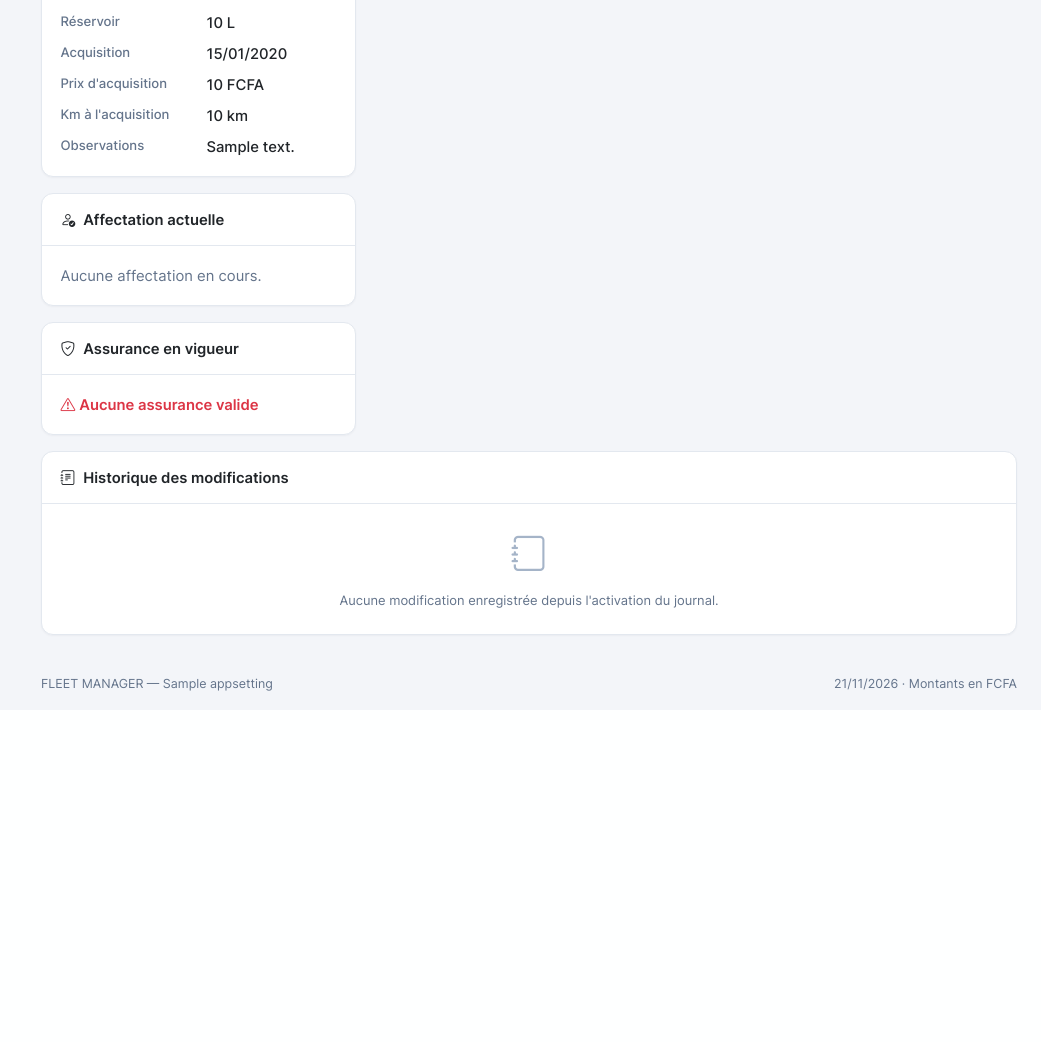
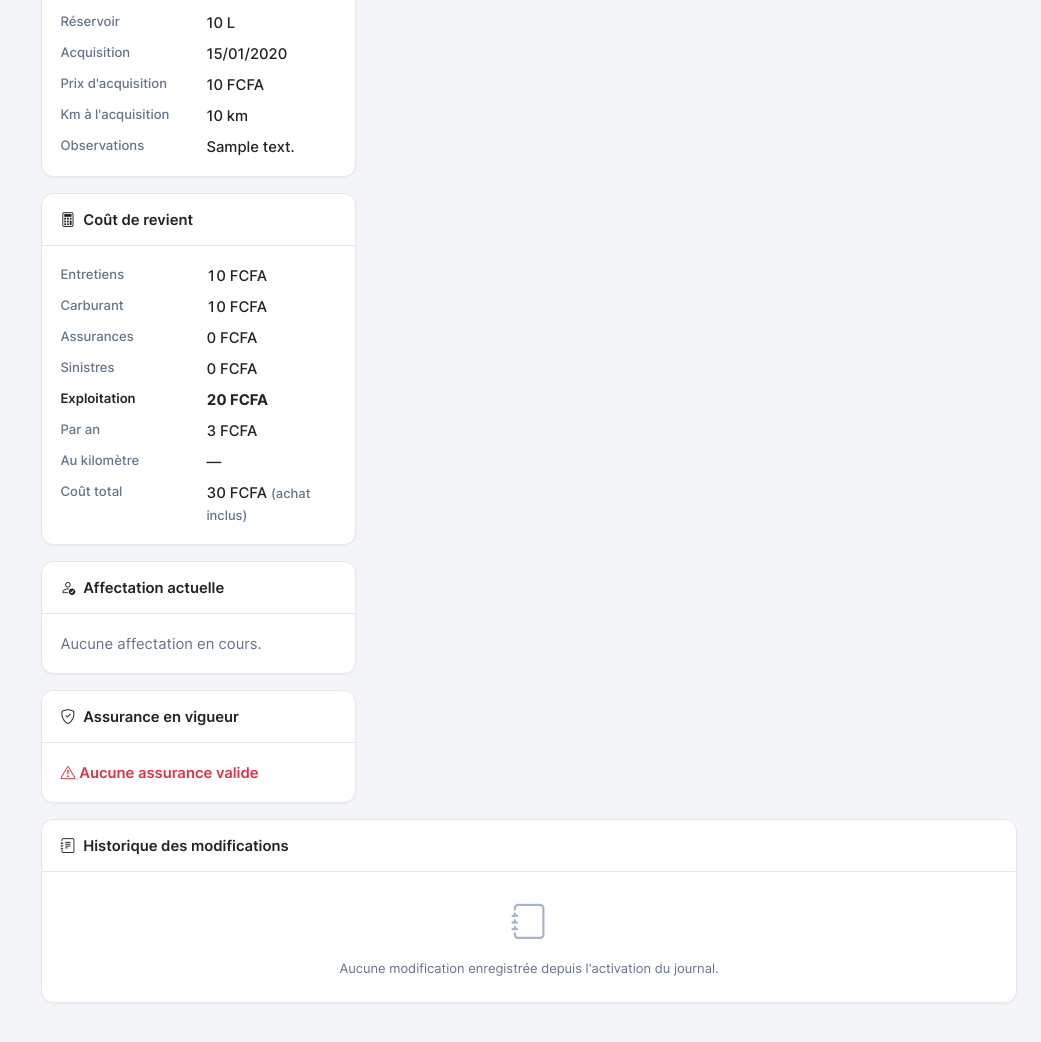
Before and after one commit to fabbxss0/fleet_manager, a Django app: page /vehicules/1/ in a window 1280 px wide. Shown: the part 828-1870 px from the top of the page, without its empty margins (239-1280 px from the left). Before the commit the page ends 1519 px from the top, so only its background shows below. Run offline with Django 5.2, Linux system fonts and the light colour scheme; a user stored in the database is signed in; tables that the repository leaves empty hold one stand-in row (values such as "Sample post"); grey boxes marked "Sample" are stand-in pictures; data that the repository does not hold is empty; some libraries are stand-ins or nearby versions.

Commit message:
Ajoute le coût de revient par véhicule
Achat, entretien, carburant, assurance et sinistres ; coût annuel et au km ;
signalement des véhicules dont l'exploitation dépasse 30 % du prix d'achat par an.
Page dédiée avec graphique empilé, carte sur la fiche véhicule et rapport.

Co-Authored-By: Claude Opus 5.5 <noreply@anthropic.com>
Claude-Session: https://claude.ai/code/session_012AKxnS4hZeYLTiQGd3PXGo

```diff
--- a/reports/services.py
+++ b/reports/services.py
@@ -187,6 +187,22 @@ def report_claims(date_from, date_to):
     return [detail, types]
 
 
+def report_costs(date_from, date_to):
+    from vehicles.costs import fleet_costs, fleet_totals
+
+    rows = fleet_costs()
+    t = fleet_totals(rows)
+    data = [[r["vehicle"].registration_number, f"{r['vehicle'].brand} {r['vehicle'].model}", r["acquisition"],
+             r["maintenance"], r["fuel"], r["insurance"], r["claims"], r["operating"], r["km"],
+             r["per_km"] if r["per_km"] is not None else "—", "À étudier" if r["to_review"] else "—"] for r in rows]
+    return [Section("Coût de revient par véhicule (depuis l'acquisition)",
+                    ["Immatriculation", "Véhicule", "Achat", "Entretien", "Carburant", "Assurance", "Sinistres",
+                     "Exploitation", "Km parcourus", "Coût / km", "Avis"], data,
+                    ["Total", f"{len(rows)} véhicule(s)", t["acquisition"], t["maintenance"], t["fuel"], t["insurance"],
+                     t["claims"], t["operating"], t["km"], t["per_km"] or "—", ""],
+                    money_columns=(2, 3, 4, 5, 6, 7, 9), number_columns=(8,))]
+
+
 def report_general(date_from, date_to):
     from dashboard.services import get_kpis
 
@@ -232,6 +248,7 @@ REPORTS = {
     "assurances": ("Situation des assurances", "Polices et échéances (période = date d'expiration).", "shield-check", report_insurances, True),
     "carburant": ("Carburant et consommation", "Pleins, litres, dépenses et L/100 km (période = date du plein).", "fuel-pump", report_fuel, True),
     "sinistres": ("Sinistres et accidents", "Sinistres, indemnités et reste à charge (période = date du sinistre).", "exclamation-diamond", report_claims, True),
+    "couts": ("Coût de revient des véhicules", "Achat, entretien, carburant, assurance, sinistres et coût au km.", "calculator", report_costs, False),
     "depenses": ("Dépenses d'entretien", "Coûts par véhicule et par type d'intervention.", "cash-coin", report_expenses, True),
 }
 
--- a/templates/vehicles/vehicle_detail.html
+++ b/templates/vehicles/vehicle_detail.html
@@ -54,6 +54,19 @@
         <dt>Prix d'acquisition</dt><dd>{{ v.acquisition_price|fcfa }}</dd>
         <dt>Km à l'acquisition</dt><dd>{{ v.acquisition_mileage|km }}</dd>
         <dt>Observations</dt><dd>{{ v.notes|default:"—"|linebreaksbr }}</dd>
+      </dl>
+    </div></div>
+    <div class="card mb-3"><div class="card-header"><i class="bi bi-calculator"></i> Coût de revient
+      {% if costs.to_review %}<span class="badge badge-soft-danger card-actions">À étudier</span>{% endif %}</div><div class="card-body">
+      <dl class="fm-dl">
+        <dt>Entretiens</dt><dd class="tabular">{{ costs.maintenance|fcfa }}</dd>
+        <dt>Carburant</dt><dd class="tabular">{{ costs.fuel|fcfa }}</dd>
+        <dt>Assurances</dt><dd class="tabular">{{ costs.insurance|fcfa }}</dd>
+        <dt>Sinistres</dt><dd class="tabular">{{ costs.claims|fcfa }}</dd>
+        <dt class="fw-semibold text-dark">Exploitation</dt><dd class="fw-bold tabular">{{ costs.operating|fcfa }}</dd>
+        <dt>Par an</dt><dd class="tabular">{% if costs.annual_operating %}{{ costs.annual_operating|fcfa }}{% else %}—{% endif %}</dd>
+        <dt>Au kilomètre</dt><dd class="tabular">{% if costs.per_km %}{{ costs.per_km|fcfa }}/km{% else %}—{% endif %}</dd>
+        <dt>Coût total</dt><dd class="tabular">{{ costs.total|fcfa }} <span class="small text-muted">(achat inclus)</span></dd>
       </dl>
     </div></div>
     <div class="card mb-3"><div class="card-header"><i class="bi bi-person-check"></i> Affectation actuelle</div><div class="card-body">
--- a/templates/vehicles/vehicle_list.html
+++ b/templates/vehicles/vehicle_list.html
@@ -8,7 +8,8 @@
       <a href="?status={{ value }}" class="fm-chip {% if current_filters.status == value %}active{% endif %}">{{ label }}<span class="n">{{ status_counts|get_item:value }}</span></a>
     {% endfor %}
   </div>
-  <a href="{% url 'vehicles:create' %}" class="btn btn-primary ms-auto"><i class="bi bi-plus-lg me-1"></i>Ajouter un véhicule</a>
+  <a href="{% url 'vehicles:costs' %}" class="btn btn-light ms-auto"><i class="bi bi-calculator me-1"></i>Coût de revient</a>
+  <a href="{% url 'vehicles:create' %}" class="btn btn-primary"><i class="bi bi-plus-lg me-1"></i>Ajouter un véhicule</a>
 </div>
 <div class="card">
   <form class="fm-toolbar js-autofilter" method="get">
--- /dev/null
+++ b/vehicles/costs.py
@@ -0,0 +1,64 @@
+"""
+Coût de revient (coût total de possession) des véhicules.
+
+    Coût d'exploitation = entretiens + carburant + assurances + sinistres (reste à charge)
+    Coût total          = prix d'acquisition + coût d'exploitation
+    Coût au km          = coût d'exploitation / km parcourus depuis l'acquisition
+
+Un véhicule dont le coût d'exploitation annuel dépasse 30 % de son prix
+d'achat est signalé « à étudier » : il peut devenir plus rentable de le remplacer.
+"""
+from decimal import Decimal
+
+from django.db.models import Sum
+from django.utils import timezone
+
+from .models import Vehicle
+
+REVIEW_RATIO = Decimal("0.30")
+
+
+def _sum(queryset, field):
+    return queryset.aggregate(total=Sum(field))["total"] or Decimal(0)
+
+
+def vehicle_costs(vehicle):
+    """Détail des coûts d'un véhicule depuis son acquisition."""
+    from claims.services import net_cost_for_vehicle
+
+    maintenance = _sum(vehicle.maintenances.exclude(status="ANNULE"), "cost")
+    fuel = _sum(vehicle.fuel_entries.all(), "total_amount")
+    insurance = _sum(vehicle.insurances.all(), "premium")
+    claims = Decimal(net_cost_for_vehicle(vehicle))
+    operating = maintenance + fuel + insurance + claims
+    km = max(vehicle.mileage - vehicle.acquisition_mileage, 0)
+    days = max((timezone.localdate() - vehicle.acquisition_date).days, 1)
+    years = Decimal(days) / Decimal("365.25")
+    annual = (operating / years).quantize(Decimal("1")) if years >= Decimal("0.25") else None
+    return {
+        "vehicle": vehicle,
+        "acquisition": vehicle.acquisition_price,
+        "maintenance": maintenance, "fuel": fuel, "insurance": insurance, "claims": claims,
+        "operating": operating,
+        "total": vehicle.acquisition_price + operating,
+        "km": km,
+        "per_km": (operating / km).quantize(Decimal("1")) if km else None,
+        "years": years.quantize(Decimal("0.1")),
+        "annual_operating": annual,
+        "to_review": bool(annual and vehicle.acquisition_price and annual > vehicle.acquisition_price * REVIEW_RATIO),
+    }
+
+
+def fleet_costs(include_out_of_service=False):
+    vehicles = Vehicle.objects.all()
+    if not include_out_of_service:
+        vehicles = vehicles.exclude(status=Vehicle.Status.OUT_OF_SERVICE)
+    rows = [vehicle_costs(v) for v in vehicles]
+    return sorted(rows, key=lambda r: r["operating"], reverse=True)
+
+
+def fleet_totals(rows):
+    keys = ("acquisition", "maintenance", "fuel", "insurance", "claims", "operating", "total", "km")
+    totals = {k: sum((r[k] for r in rows), Decimal(0)) for k in keys}
+    totals["per_km"] = (totals["operating"] / totals["km"]).quantize(Decimal("1")) if totals["km"] else None
+    return totals
--- a/vehicles/urls.py
+++ b/vehicles/urls.py
@@ -7,6 +7,7 @@ app_name = "vehicles"
 urlpatterns = [
     path("", views.VehicleListView.as_view(), name="list"),
     path("nouveau/", views.VehicleCreateView.as_view(), name="create"),
+    path("couts/", views.vehicle_costs_view, name="costs"),
     path("<int:pk>/", views.VehicleDetailView.as_view(), name="detail"),
     path("<int:pk>/modifier/", views.VehicleUpdateView.as_view(), name="update"),
     path("<int:pk>/supprimer/", views.VehicleDeleteView.as_view(), name="delete"),
--- a/vehicles/views.py
+++ b/vehicles/views.py
@@ -1,10 +1,12 @@
 from django.db.models import Count, Q
+from django.shortcuts import render
 from django.urls import reverse_lazy
 from django.views.generic import CreateView, DetailView, ListView, UpdateView
 
-from core.permissions import StaffRequiredMixin
+from core.permissions import StaffRequiredMixin, staff_required
 from core.views_mixins import FilteredListMixin, FormMessagesMixin, PageTitleMixin, SafeDeleteView
 
+from . import costs
 from .forms import VehicleForm
 from .models import Vehicle
 
@@ -28,6 +30,25 @@ class VehicleListView(StaffRequiredMixin, PageTitleMixin, FilteredListMixin, Lis
         return context
 
 
+@staff_required
+def vehicle_costs_view(request):
+    """Coût de revient de chaque véhicule du parc."""
+    show_all = request.GET.get("tous") == "1"
+    rows = costs.fleet_costs(include_out_of_service=show_all)
+    return render(request, "vehicles/vehicle_costs.html", {
+        "page_title": "Coût de revient des véhicules", "rows": rows, "totals": costs.fleet_totals(rows),
+        "show_all": show_all, "review_ratio": int(costs.REVIEW_RATIO * 100),
+        "chart": {
+            "labels": [r["vehicle"].registration_number for r in rows[:10]],
+            "series": [
+                {"label": label, "values": [float(r[key]) for r in rows[:10]], "color": color}
+                for key, label, color in (("maintenance", "Entretien", "#2563eb"), ("fuel", "Carburant", "#0284c7"),
+                                          ("insurance", "Assurance", "#16a34a"), ("claims", "Sinistres", "#ea580c"))
+            ],
+        },
+    })
+
+
 class VehicleDetailView(StaffRequiredMixin, PageTitleMixin, DetailView):
     model = Vehicle
     template_name = "vehicles/vehicle_detail.html"
@@ -44,6 +65,7 @@ class VehicleDetailView(StaffRequiredMixin, PageTitleMixin, DetailView):
 
         context["fuel"] = vehicle_fuel_summary(vehicle)
         context["claims"] = vehicle.claims.select_related("driver")
+        context["costs"] = costs.vehicle_costs(vehicle)
         context["has_history"] = (
             vehicle.assignments.exists() or vehicle.maintenances.exists() or vehicle.insurances.exists()
             or vehicle.fuel_entries.exists() or vehicle.claims.exists()
```
Also changed, not shown: static/js/charts.js (+14 -0 lines), templates/vehicles/vehicle_costs.html (added, +39 -0 lines), vehicles/tests.py (+38 -0 lines).
